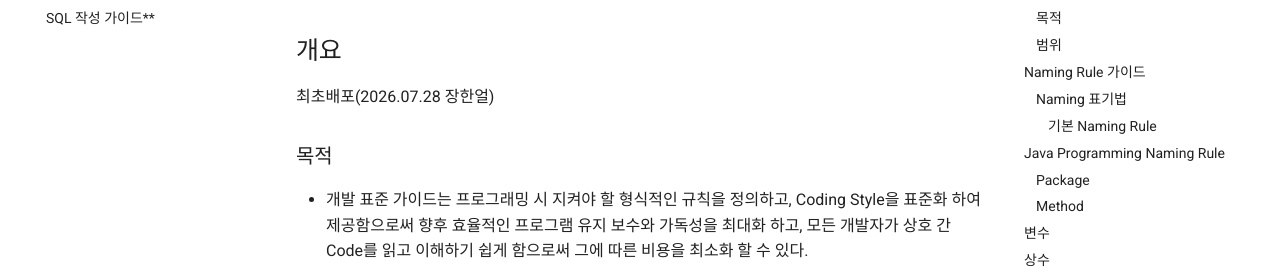
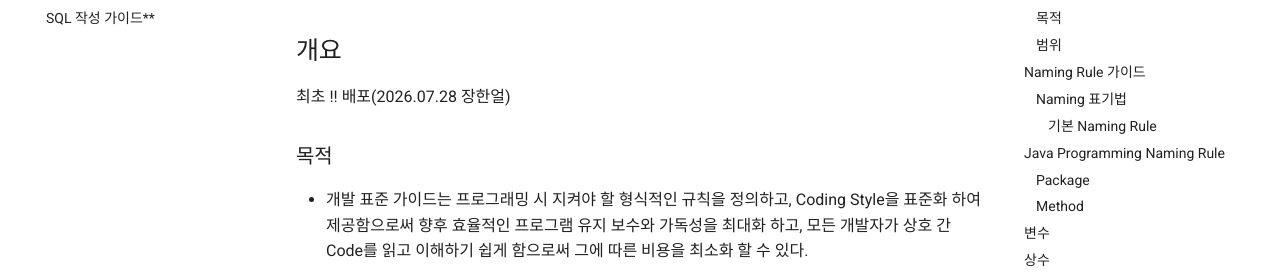
Before and after one commit to janghaneol/koiesDevelopGuide, an MkDocs documentation site: the page built from docs/Convention/CodingConvention.md, in a window 1280 px wide and 900 px high. Shown: the part 195-473 px from the top of the window. Built offline with MkDocs 1.6.1 and Material for MkDocs 9.7.7, drawn with Linux system fonts in a browser that asks for light colours.

Commit message:
수정 배포

```diff
--- a/docs/Convention/CodingConvention.md
+++ b/docs/Convention/CodingConvention.md
@@ -2,7 +2,7 @@
 
 ## 개요
 
-최초배포(2026.07.28 장한얼)
+최초 !! 배포(2026.07.28 장한얼)
 
 ### 목적
 
```
